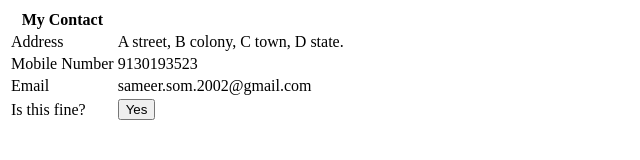
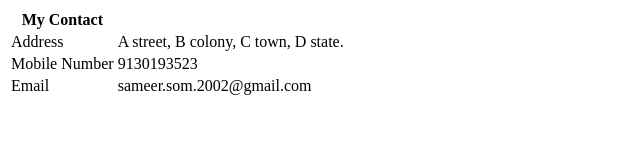
Before and after one commit to Sms246/MyFirstWebSite, a plain HTML site: page Contact.html in a window 1280 px wide. Shown: the whole page, without its empty margins (0-640 px from the left). Drawn offline with Linux system fonts and the light colour scheme.

Commit message:
Update Contact.html

```diff
--- a/Contact.html
+++ b/Contact.html
@@ -21,16 +21,6 @@
                     <td>sameer.som.2002@gmail.com</td>
                 </tr>
             </tbody>
-            <form class="" action="Myfirst.html" method="">
-                <tr>
-                    <td>
-                        <label>Is this fine?</label>
-                    </td>
-                    <td>
-                        <input type="submit" value="Yes">
-                    </td>
-                </tr>
-            </form>
         </table>
     </body>
 </html>
```
